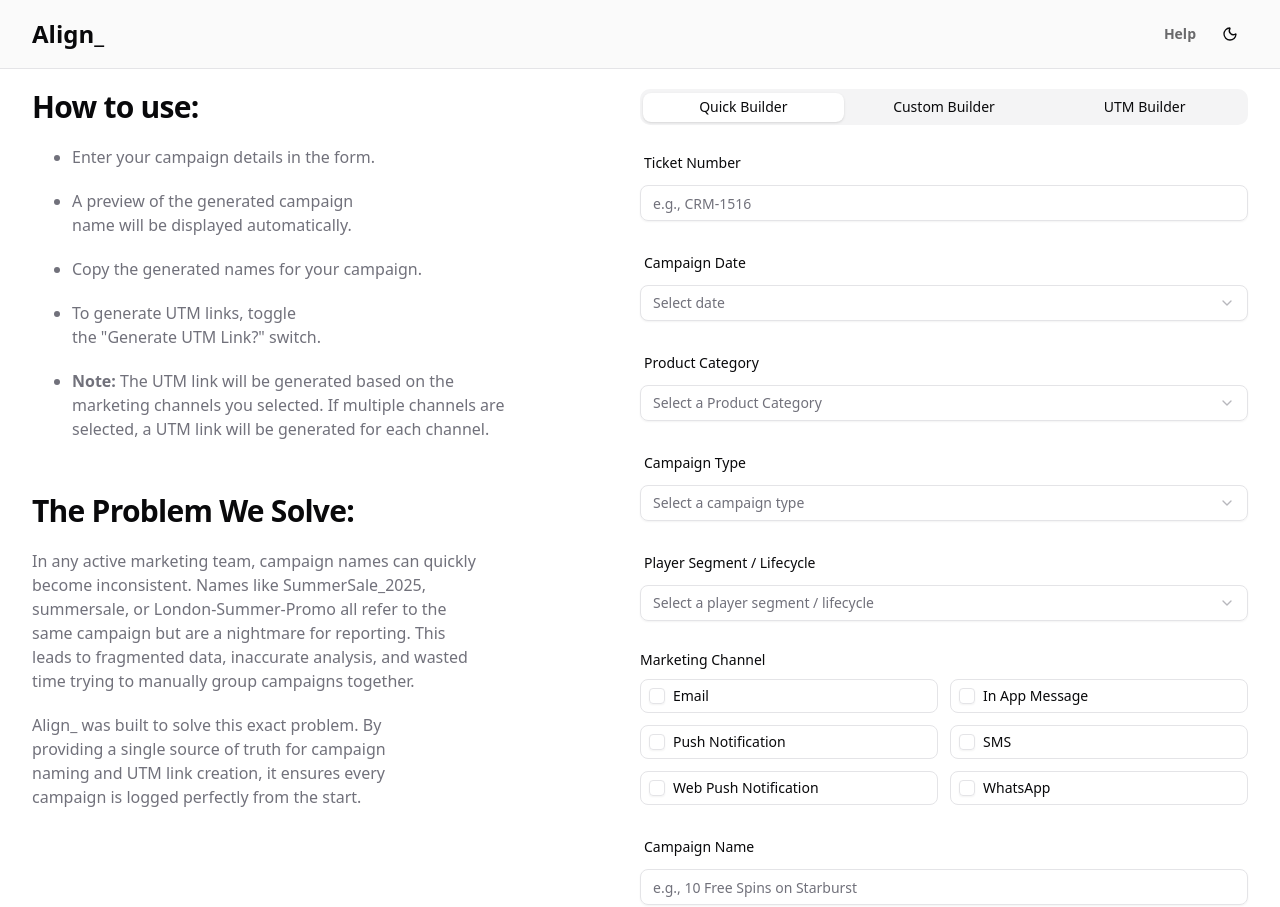
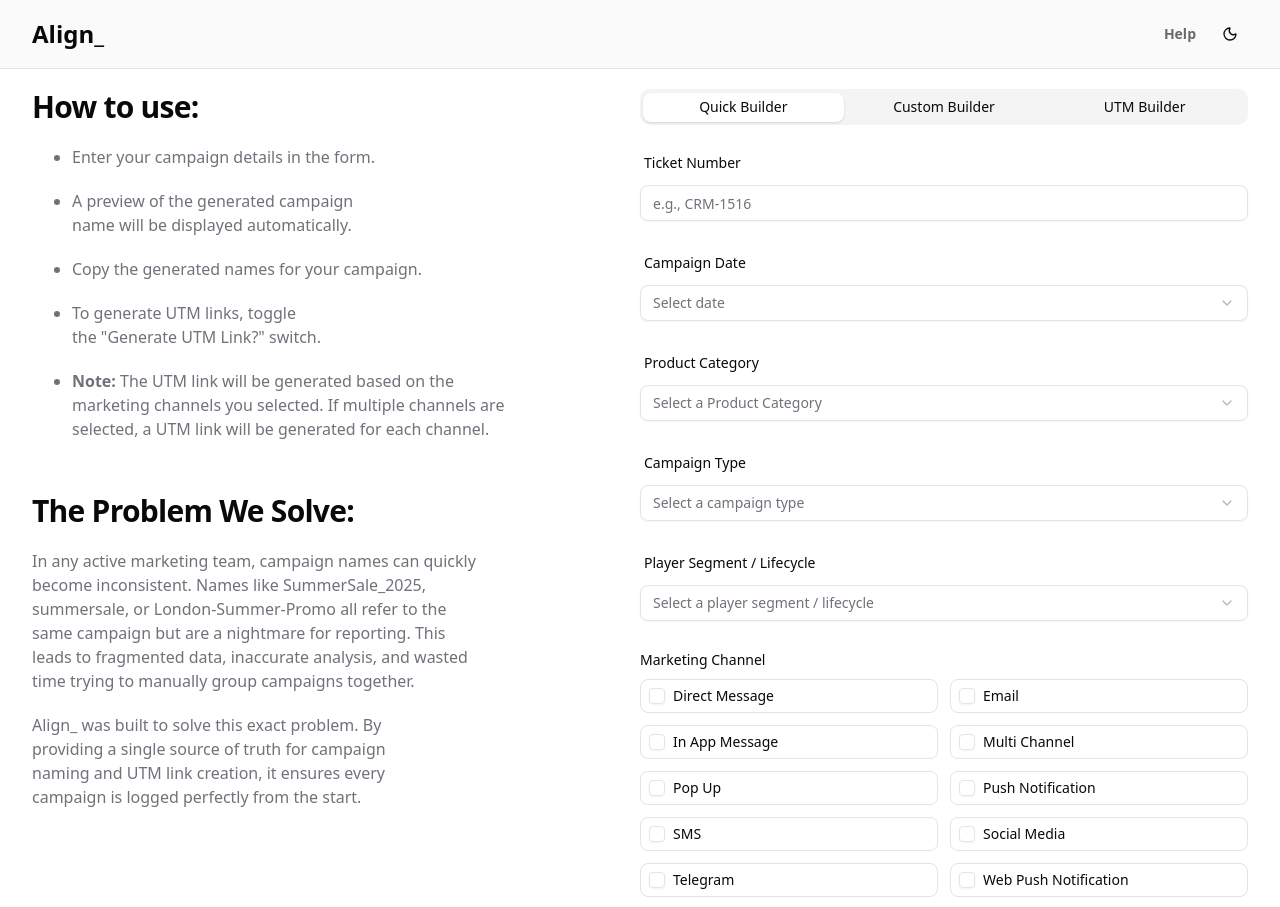
Before and after one commit to Trae-Hill-Daniel/next.js-projects, a Next.js app in the folder align_/: page / in a window 1280 px wide. Shown: the top 907 px of the page. Built offline with nearby package versions, Linux system fonts and the light colour scheme.

Commit message:
Added more marketing channels

```diff
--- a/align_/src/components/tabs/_components/formFields/quickCampaignBuider/_elements/options.js
+++ b/align_/src/components/tabs/_components/formFields/quickCampaignBuider/_elements/options.js
@@ -1,29 +1,45 @@
 export const marketingChannels = [
-  { key: 1, label: "Email", value: "email" },
-  { key: 2, label: "In App Message", value: "in_app_message" },
-  { key: 3, label: "Push Notification", value: "push_notification" },
-  { key: 4, label: "SMS", value: "sms" },
-  { key: 5, label: "Web Push Notification", value: "web_push_notification" },
-  { key: 6, label: "WhatsApp", value: "whats_app" },
+  { key: 1, label: "Direct Message", value: "direct_message" },
+  { key: 2, label: "Email", value: "email" },
+  { key: 3, label: "In App Message", value: "in_app_message" },
+  { key: 4, label: "Multi Channel", value: "multi_channel" },
+  { key: 5, label: "Pop Up", value: "pop_up" },
+  { key: 6, label: "Push Notification", value: "push_notification" },
+  { key: 7, label: "SMS", value: "sms" },
+  { key: 8, label: "Social Media", value: "social_media" },
+  { key: 9, label: "Telegram", value: "telegram" },
+  { key: 10, label: "Web Push Notification", value: "web_push_notification" },
+  { key: 11, label: "WhatsApp", value: "whats_app" },
+  { key: 12, label: "Other", value: "other" },
 ];
 
 export const campaignTypes = [
   { key: 1, label: "Adhoc", value: "adhoc" },
-  { key: 2, label: "Bonus Led", value: "bonus_led" },
-  { key: 3, label: "Compensation", value: "compensation" },
-  { key: 4, label: "Product Led", value: "product_led" },
-  { key: 5, label: "Other", value: "other" },
-  { key: 6, label: "Tech Issues", value: "tech_issues" },
+  { key: 2, label: "Automation", value: "auto" },
+  { key: 3, label: "Bonus Led", value: "bonus_led" },
+  { key: 4, label: "Compensation", value: "compensation" },
+  { key: 5, label: "Product Led", value: "product_led" },
+  { key: 6, label: "Other", value: "other" },
+  { key: 7, label: "Ops", value: "ops" },
+  { key: 8, label: "Ops Automation", value: "ops_automation" },
+  { key: 9, label: "Scheduled", value: "scheduled" },
+  { key: 10, label: "Site Wide", value: "site_wide" },
+  { key: 11, label: "Social Media", value: "social_media" },
+  { key: 12, label: "Survey", value: "survey" },
+  { key: 13, label: "Triggered", value: "triggered" },
+  { key: 14, label: "Tech Issues", value: "tech_issues" },
 ];
 
 export const productCategories = [
-  { key: 1, label: "Slots", value: "slots" },
-  { key: 2, label: "Sports", value: "sports" },
-  { key: 3, label: "Poker", value: "poker" },
-  { key: 4, label: "Bingo", value: "bingo" },
-  { key: 5, label: "Live Casino", value: "live_casino" },
-  { key: 6, label: "Virtual Sports", value: "virtual_sports" },
+  { key: 1, label: "Bingo", value: "bingo" },
+  { key: 2, label: "Free To Play", value: "ftp" },
+  { key: 3, label: "Live Casino", value: "live_casino" },
+  { key: 4, label: "Poker", value: "poker" },
+  { key: 5, label: "Slots", value: "slots" },
+  { key: 6, label: "Sports", value: "sports" },
   { key: 7, label: "Table Games", value: "table_games" },
+  { key: 8, label: "Video Poker", value: "video_poker" },
+  { key: 9, label: "Virtual Sports", value: "virtual_sports" },
 ];
 
 export const playerSegments = [
@@ -38,7 +54,8 @@ export const playerSegments = [
   { key: 9, label: "Anti-Churn", value: "anti_churn" },
   { key: 10, label: "Reactivation", value: "reactivation" },
   { key: 11, label: "Retention", value: "retention" },
-  { key: 12, label: "Other", value: "other" },
+  { key: 12, label: "Site Wide", value: "site_wide" },
+  { key: 13, label: "Other", value: "other" },
 ];
 export const utmSources = [
   { key: 1, label: "Google", value: "google" },
@@ -52,6 +69,12 @@ export const utmSources = [
   { key: 9, label: "SMS", value: "sms" },
   { key: 10, label: "Web Push Notification", value: "web_push_notification" },
   { key: 11, label: "WhatsApp", value: "whats_app" },
+  { key: 12, label: "Social Media", value: "social_media" },
+  { key: 13, label: "Survey", value: "survey" },
+  { key: 14, label: "Telegram", value: "telegram" },
+  { key: 15, label: "Direct Message", value: "direct_message" },
+  { key: 16, label: "Pop Up", value: "pop_up" },
+  { key: 17, label: "Trust Pilot", value: "trust_pilot" },
 ];
 
 export const utmMediums = [
@@ -75,4 +98,10 @@ export const utmMediums = [
   { key: 18, label: "Web Push Notification", value: "web_push_notification" },
   { key: 19, label: "WhatsApp", value: "whats_app" },
   { key: 20, label: "Direct", value: "direct" },
+  { key: 21, label: "Social Media", value: "social_media" },
+  { key: 22, label: "Survey", value: "survey" },
+  { key: 23, label: "Telegram", value: "telegram" },
+  { key: 24, label: "Direct Message", value: "direct_message" },
+  { key: 25, label: "Pop Up", value: "pop_up" },
+  { key: 26, label: "Trust Pilot", value: "trust_pilot" },
 ];
```
